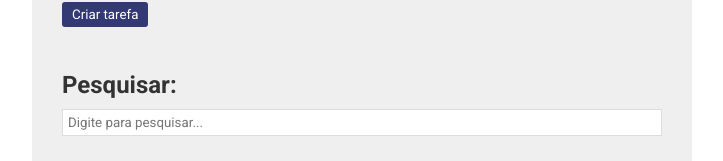
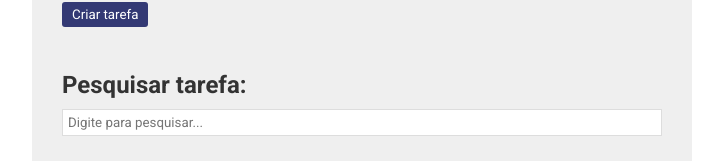
Before and after one commit to Igor-Brandalise/Todo-list, a React (Vite) app: page / in a window 1280 px wide. Shown: the part 251-412 px from the top of the page, without its empty margins (278-1001 px from the left). Built offline with nearby package versions, Linux system fonts and the light colour scheme.

Commit message:
mudando o h2

```diff
--- a/src/components/Search.jsx
+++ b/src/components/Search.jsx
@@ -3,7 +3,7 @@ import React from "react";
 const Search = ({ search, setSearch }) => {
   return (
     <div className="search">
-      <h2>Pesquisar:</h2>
+      <h2>Pesquisar tarefa:</h2>
       <input
         type="text"
         value={search}
```
